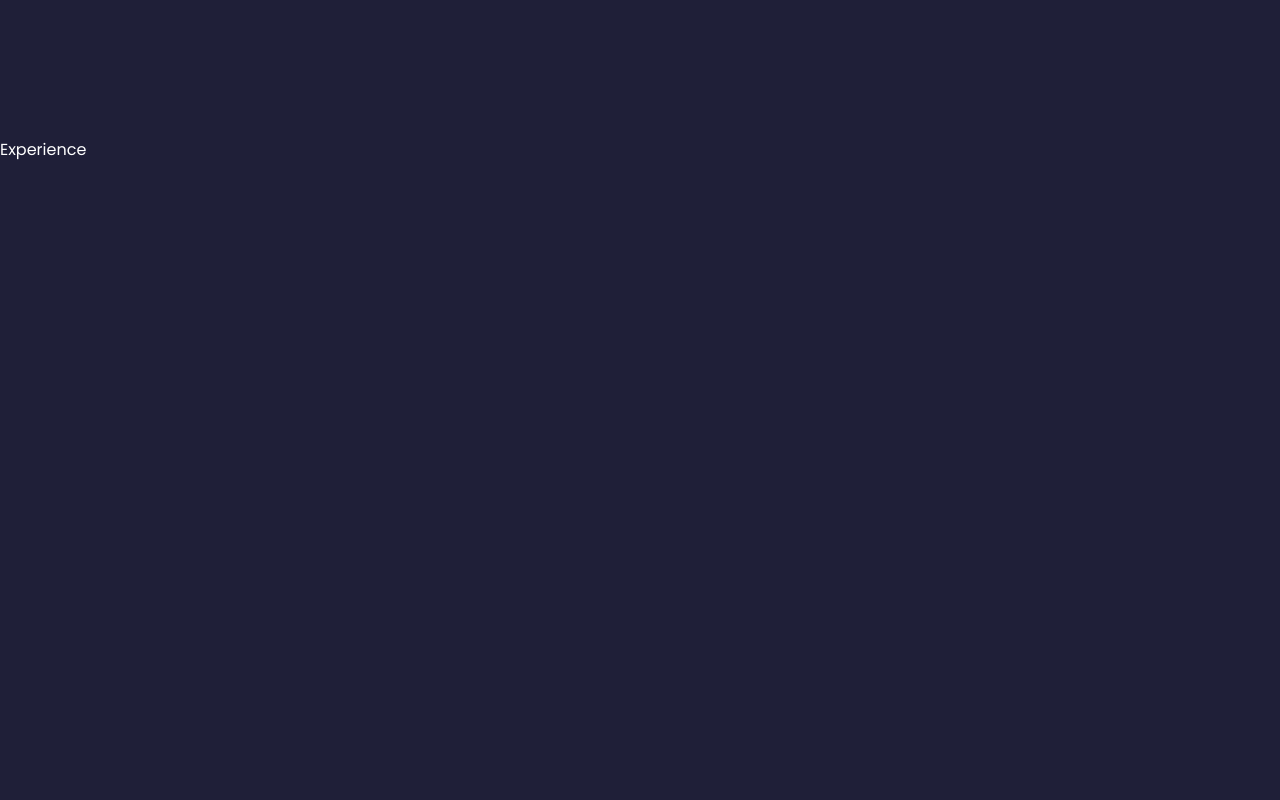
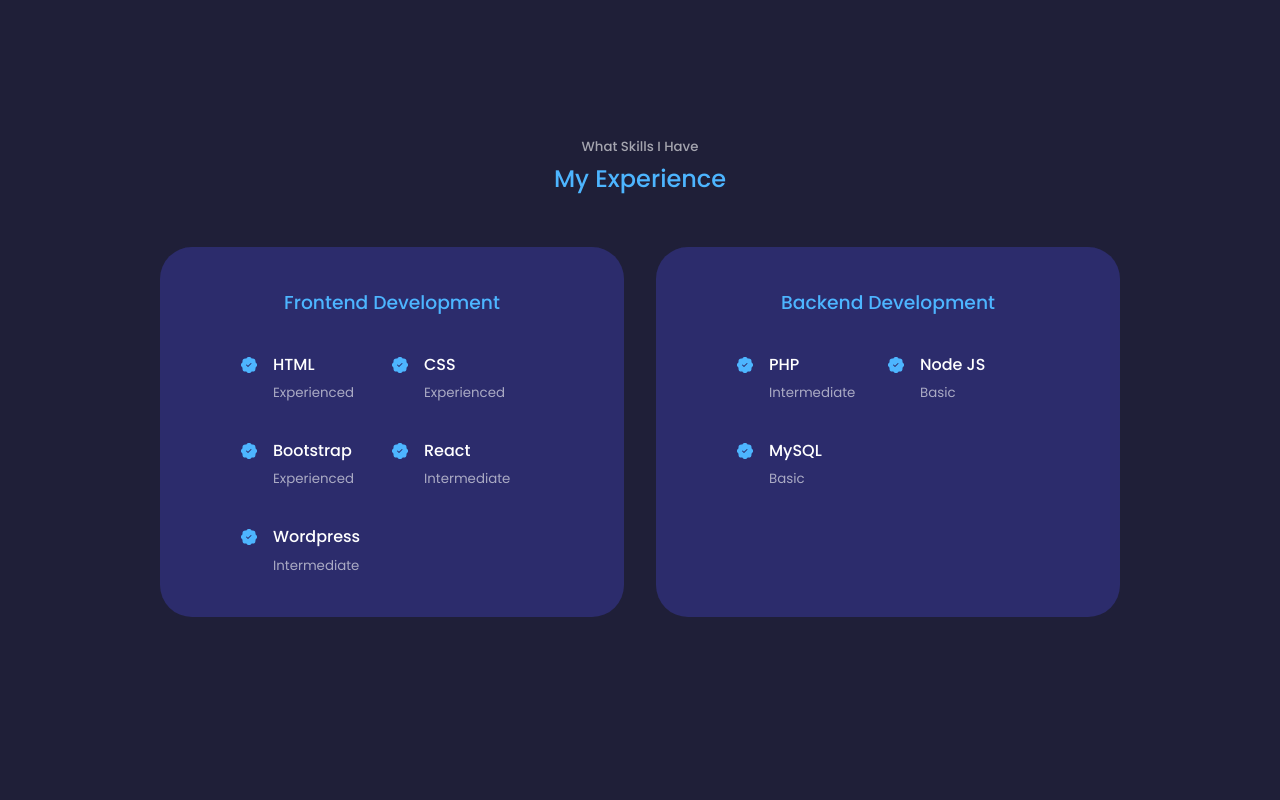
Before and after one commit to MezianeS/Portfolio-v2, a React (Create React App) app: page / in a window 1280 px wide. Shown: the part 1480-2280 px from the top of the page. Built offline with nearby package versions, Linux system fonts and the light colour scheme.

Commit message:
Add Experience
Add experience section and fix about css

```diff
--- a/src/components/about/about.css
+++ b/src/components/about/about.css
@@ -60,6 +60,10 @@
     color: var(--color-light);
 }
 
+.about__content {
+    text-align: center;
+}
+
 .about__content p {
     margin: 1.5rem 0;
     color: var(--color-light);
--- a/src/components/experience/Experience.jsx
+++ b/src/components/experience/Experience.jsx
@@ -1,11 +1,82 @@
 import React from 'react'
 import './experience.css'
+import {BsFillPatchCheckFill} from 'react-icons/bs'
 
 
 const Experience = () => {
   return (
     <section id="experience">
-      Experience
+      <h5>What Skills I Have</h5>
+      <h2>My Experience</h2>
+
+      <div className="container experience__container">
+        <div className="experience__frontend">
+          <h3>Frontend Development</h3>
+          <div className="experience__content">
+            <article className="experience__details">
+              <BsFillPatchCheckFill className='experience__details-icon' />
+              <div>
+                <h4>HTML</h4>
+                <small className='text-light'>Experienced</small>
+              </div>
+            </article>
+            <article className="experience__details">
+              <BsFillPatchCheckFill className='experience__details-icon' />
+              <div>
+                <h4>CSS</h4>
+                <small className='text-light'>Experienced</small>
+              </div>
+            </article>
+            <article className="experience__details">
+              <BsFillPatchCheckFill className='experience__details-icon' />
+              <div>
+                <h4>Bootstrap</h4>
+                <small className='text-light'>Experienced</small>
+              </div>
+            </article>
+            <article className="experience__details">
+              <BsFillPatchCheckFill className='experience__details-icon' />
+              <div>
+                <h4>React</h4>
+                <small className='text-light'>Intermediate</small>
+              </div>
+            </article>
+            <article className="experience__details">
+              <BsFillPatchCheckFill className='experience__details-icon' />
+              <div>
+                <h4>Wordpress</h4>
+                <small className='text-light'>Intermediate</small>
+              </div>
+            </article>
+          </div>
+        </div>
+        <div className="experience__backend">
+        <h3>Backend Development</h3>
+          <div className="experience__content">
+            <article className="experience__details">
+              <BsFillPatchCheckFill className='experience__details-icon' />
+              <div>
+                <h4>PHP</h4>
+                <small className='text-light'>Intermediate</small>
+              </div>
+            </article>
+            <article className="experience__details">
+              <BsFillPatchCheckFill className='experience__details-icon' />
+              <div>
+                <h4>Node JS</h4>
+                <small className='text-light'>Basic</small>
+              </div>
+            </article>
+            <article className="experience__details">
+              <BsFillPatchCheckFill className='experience__details-icon' />
+              <div>
+                <h4>MySQL</h4>
+                <small className='text-light'>Basic</small>
+              </div>
+            </article>
+          </div>
+        </div>
+      </div>
     </section>
   )
 }
--- a/src/components/experience/experience.css
+++ b/src/components/experience/experience.css
@@ -0,0 +1,71 @@
+.experience__container {
+    display: grid;
+    grid-template-columns: 1fr;
+    gap: 2rem;
+}
+
+.experience__container > div {
+    background: var(--color-bg-variant);
+    border-radius: 2rem;
+    border: 1px solid transparent;
+    transition: var(--transition);
+    width: 80%;
+    padding: 2rem;
+    margin: 0 auto;
+}
+
+
+.experience__container > div:hover {
+    background: transparent;
+    border-color: var(--color-primary-variant);
+    cursor: default;
+}
+
+
+.experience__container > div h3 {
+    text-align: center;
+    margin-bottom: 2rem;
+    color: var(--color-primary);
+}
+
+.experience__content {
+    display: grid;
+    grid-template-columns: 1fr;
+    row-gap: 2rem;
+}
+
+.experience__details {
+    display: flex;
+    gap: 1rem;
+}
+
+.experience__details-icon {
+    margin-top: 6px;
+    color: var(--color-primary);
+}
+
+
+/*********** MEDIA QUERIES (medium) ***************/
+@media screen and (min-width: 600px) {
+    .experience__container > div {
+        padding: 2.4rem 5rem;
+        width: 100%;
+    }
+
+    .experience__container {
+        grid-template-columns: 1fr 1fr;
+    }
+
+
+}
+
+
+/*********** MEDIA QUERIES (long) ***************/
+
+@media screen and (min-width: 1024px) {
+
+    .experience__content {
+        grid-template-columns: 1fr 1fr;
+    }
+
+}
```
